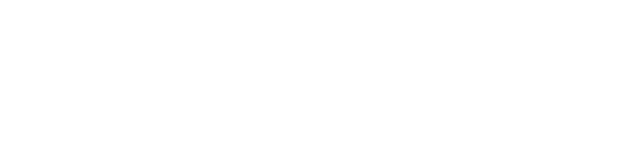
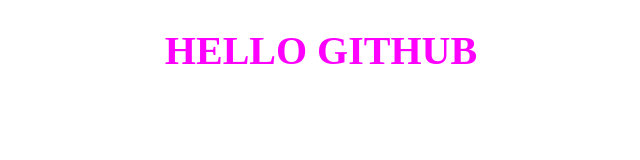
Before and after one commit to ets12002/github-test, a plain HTML site: page index.html in a window 1280 px wide. Shown: the whole page, without its empty margins (319-959 px from the left). Drawn offline with Linux system fonts and the light colour scheme.

Commit message:
ADD h1 to HTML and CSS

```diff
--- a/index.html
+++ b/index.html
@@ -8,6 +8,7 @@
     <title>Github Practice</title>
   </head>
   <body>
+    <h1>HELLO GITHUB</h1>
     <script src="index.js"></script>
   </body>
 </html>
--- a/style.css
+++ b/style.css
@@ -0,0 +1,5 @@
+h1 {
+  text-align: center;
+  color: magenta;
+  font-size: 40px;
+}
```
